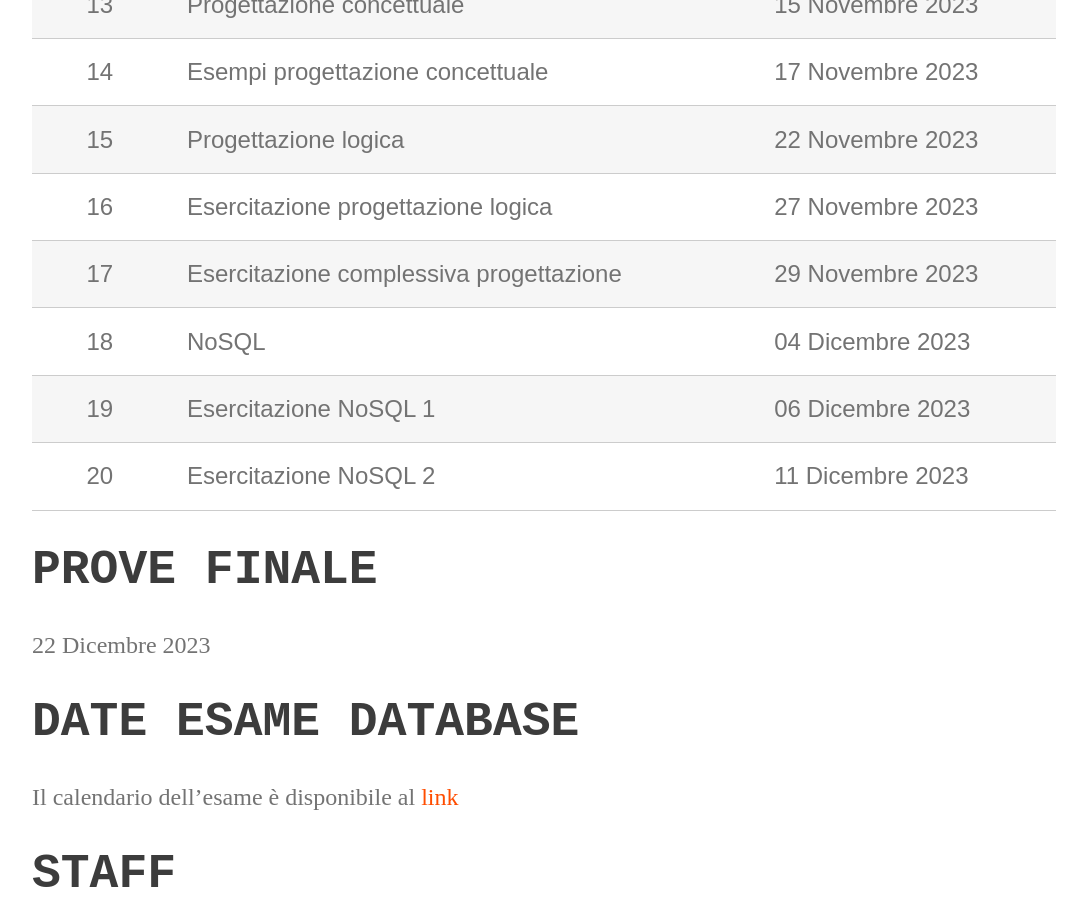
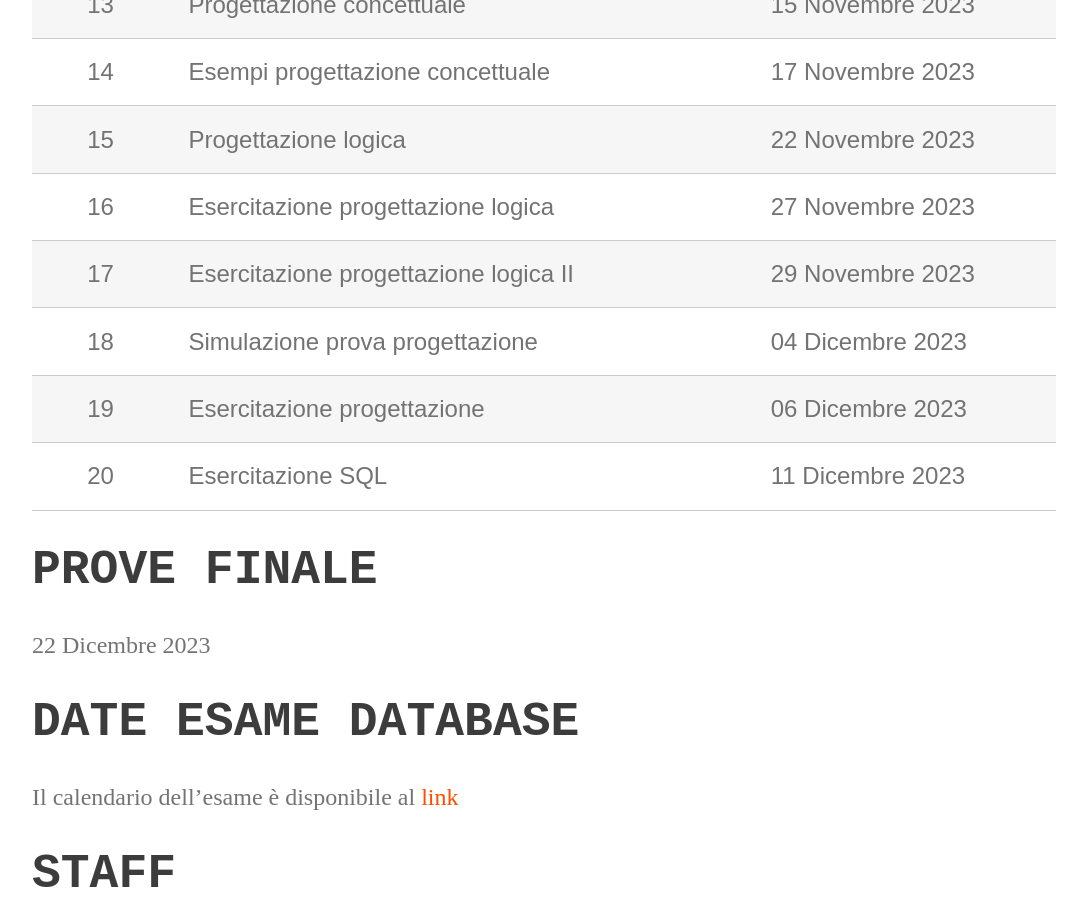
Before and after one commit to perceivelab/database-course, a Jekyll site: the page built from index.md, in a window 1280 px wide and 900 px high, scrolled down 3247 px. Shown: the whole window, without its empty margins (96-1183 px from the left). Built offline with Jekyll 4.4.1, drawn with Linux system fonts in a browser that asks for light colours.

Commit message:
Update index.md

```diff
--- a/index.md
+++ b/index.md
@@ -71,10 +71,10 @@ La roadmap e' provvisoria e puo' subire variazioni.
 | 14     | Esempi progettazione concettuale      | 17 Novembre 2023  |
 | 15     | Progettazione logica   | 22 Novembre 2023   |
 | 16     | Esercitazione progettazione logica        | 27 Novembre 2023  |
-| 17     | Esercitazione complessiva progettazione   | 29 Novembre 2023   |
-| 18     | NoSQL   | 04 Dicembre 2023   |
-| 19     | Esercitazione NoSQL 1        | 06 Dicembre 2023  |
-| 20     | Esercitazione NoSQL 2   | 11 Dicembre 2023  |
+| 17     | Esercitazione progettazione logica II   | 29 Novembre 2023   |
+| 18     | Simulazione prova progettazione | 04 Dicembre 2023   |
+| 19     | Esercitazione progettazione | 06 Dicembre 2023  |
+| 20     | Esercitazione SQL    | 11 Dicembre 2023  |
 
 
 # PROVE FINALE
```
